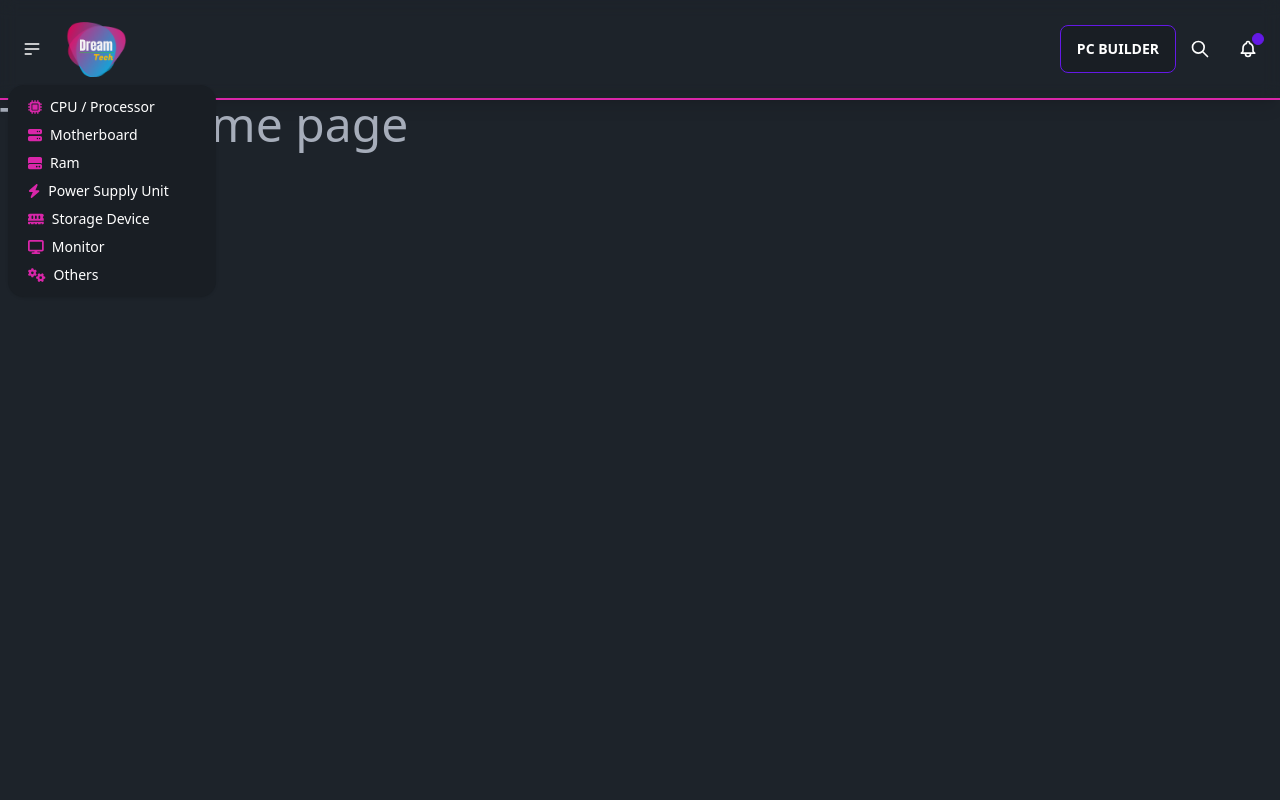
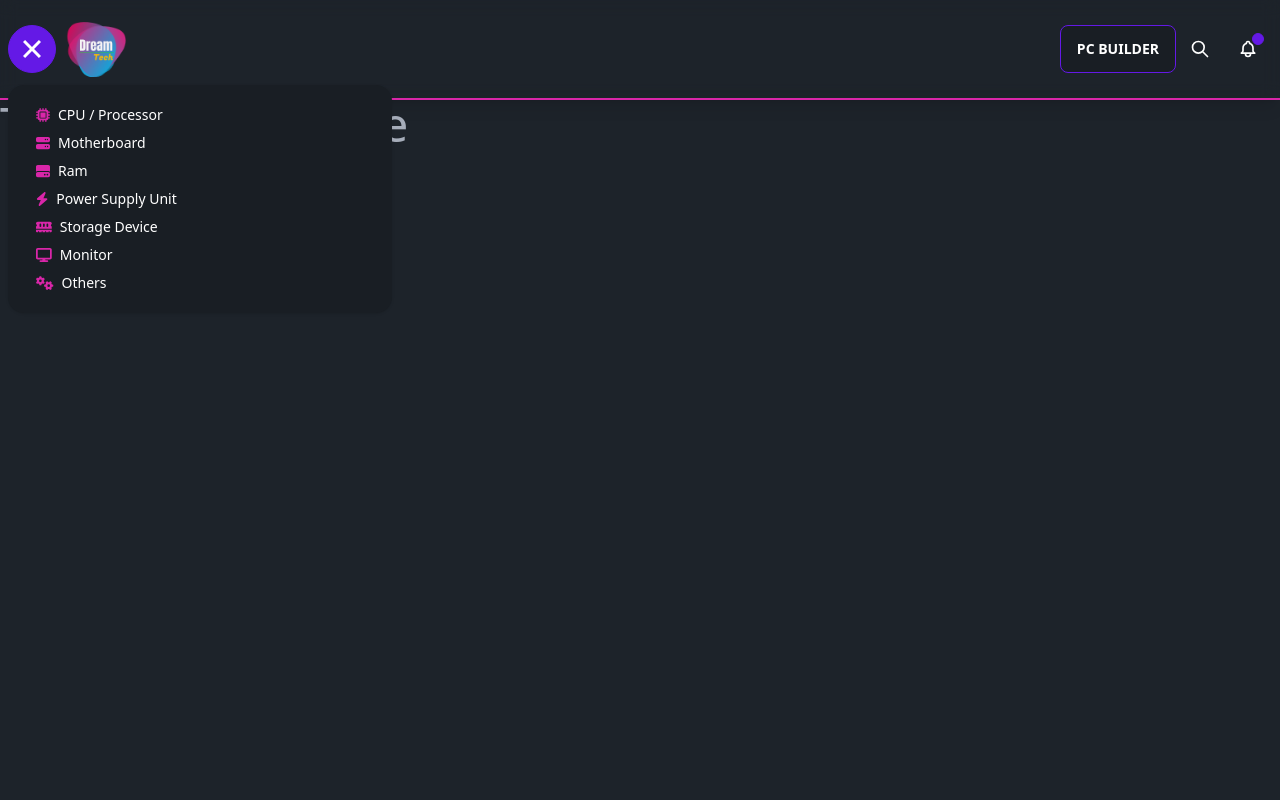
Before and after one commit to abir14016/dream-tech, a Next.js app: page / in a window 1280 px wide. Both pictures are taken after a click on the label 32 px from the left and 49 px from the top of the page. Shown: the top 800 px of the page. Built offline with nearby package versions, Linux system fonts and the light colour scheme.

Commit message:
dropdown toggle implement

```diff
--- a/src/components/layouts/Navbar.js
+++ b/src/components/layouts/Navbar.js
@@ -2,14 +2,12 @@ import Image from "next/image";
 import logo from "../../assets/images/dream-tech-logo.png"
 import Link from "next/link";
 import { FontAwesomeIcon } from "@fortawesome/react-fontawesome";
-import { fas, faHome, faMicrochip, faBolt, faMemory, faDisplay, faGears, faHardDrive, faServer } from "@fortawesome/free-solid-svg-icons";
-// import { library } from "@fortawesome/fontawesome-svg-core";
-
-
-
+import { faMicrochip, faBolt, faMemory, faDisplay, faGears, faHardDrive, faServer } from "@fortawesome/free-solid-svg-icons";
+import { useState } from "react";
 
 
 const Navbar = () => {
+    const [menu, setMenu] = useState(false);
     const dropDownItems = (
         <>
             <li>
@@ -74,12 +72,18 @@ const Navbar = () => {
         <div className="navbar bg-neutral sticky top-0 border-b-2 border-secondary z-30 backdrop-blur bg-transparent shadow-lg text-white">
             <div className="navbar-start">
                 <div className="dropdown">
-                    <label tabIndex={0} className="btn btn-ghost btn-circle">
-                        <svg xmlns="http://www.w3.org/2000/svg" className="h-5 w-5" fill="none" viewBox="0 0 24 24" stroke="currentColor"><path strokeLinecap="round" strokeLinejoin="round" strokeWidth="2" d="M4 6h16M4 12h16M4 18h7" /></svg>
+                    <label tabIndex={0} className="btn btn-circle btn-primary swap swap-rotate">
+                        <input onClick={() => { setMenu(!menu) }} type="checkbox" />
+                        <svg className="swap-off fill-current" xmlns="http://www.w3.org/2000/svg" width="32" height="32" viewBox="0 0 512 512"><path d="M64,384H448V341.33H64Zm0-106.67H448V234.67H64ZM64,128v42.67H448V128Z" /></svg>
+                        <svg className="swap-on fill-current" xmlns="http://www.w3.org/2000/svg" width="32" height="32" viewBox="0 0 512 512"><polygon points="400 145.49 366.51 112 256 222.51 145.49 112 112 145.49 222.51 256 112 366.51 145.49 400 256 289.49 366.51 400 400 366.51 289.49 256 400 145.49" /></svg>
                     </label>
-                    <ul tabIndex={0} className="menu menu-sm dropdown-content mt-3 z-[1] p-2 shadow bg-base-200 rounded-box w-52">
-                        {dropDownItems}
-                    </ul>
+                    {
+                        menu && <ul tabIndex={0} className="menu menu-sm dropdown-content mt-3 z-[1] p-4 shadow bg-base-200 rounded-box w-[100vw] md:w-96">
+                            {dropDownItems}
+                        </ul>
+                    }
+
+
                 </div>
                 <Link href="/">
                     <Image src={logo} width={80} height={80} alt="logo" />
```
